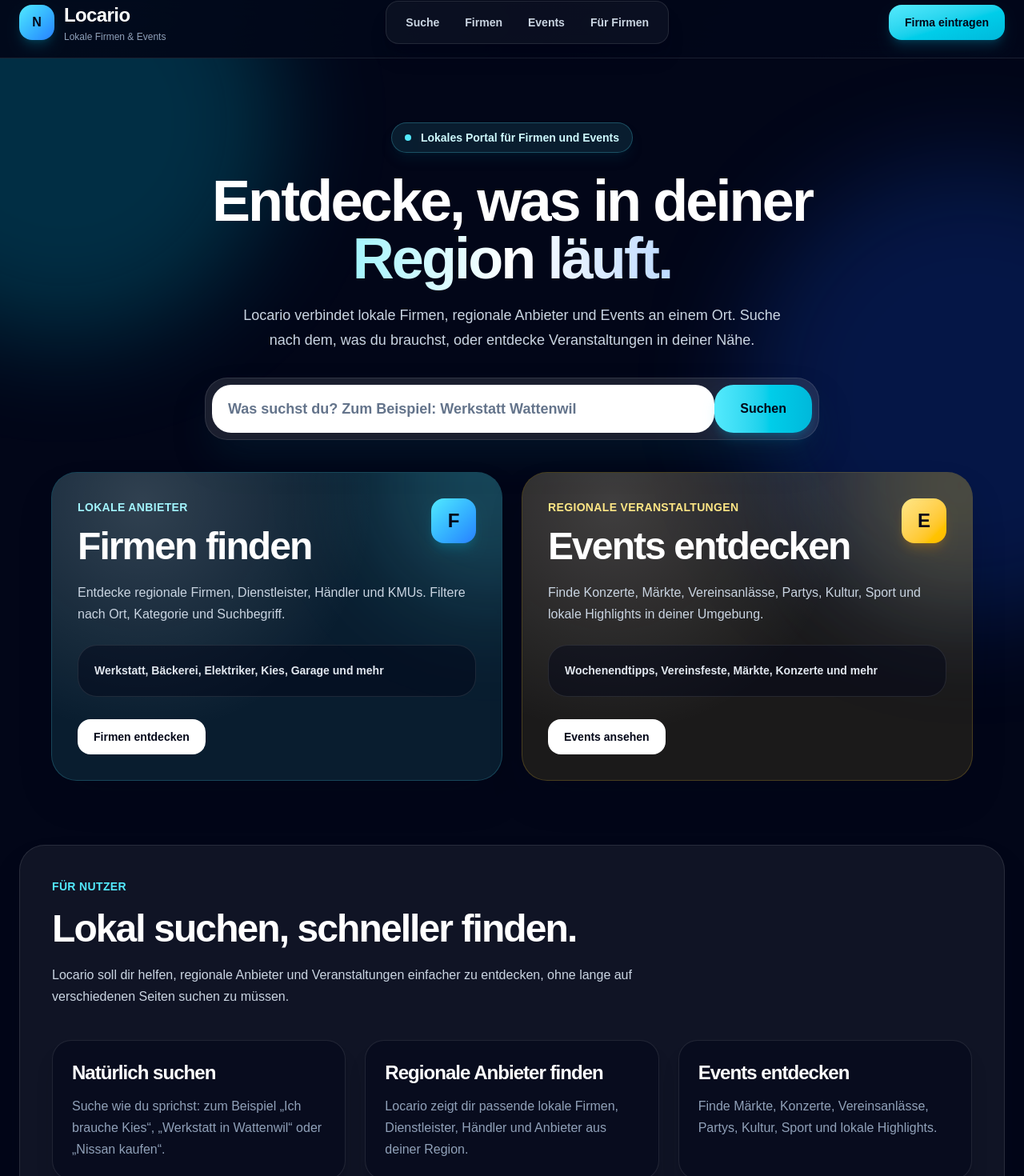
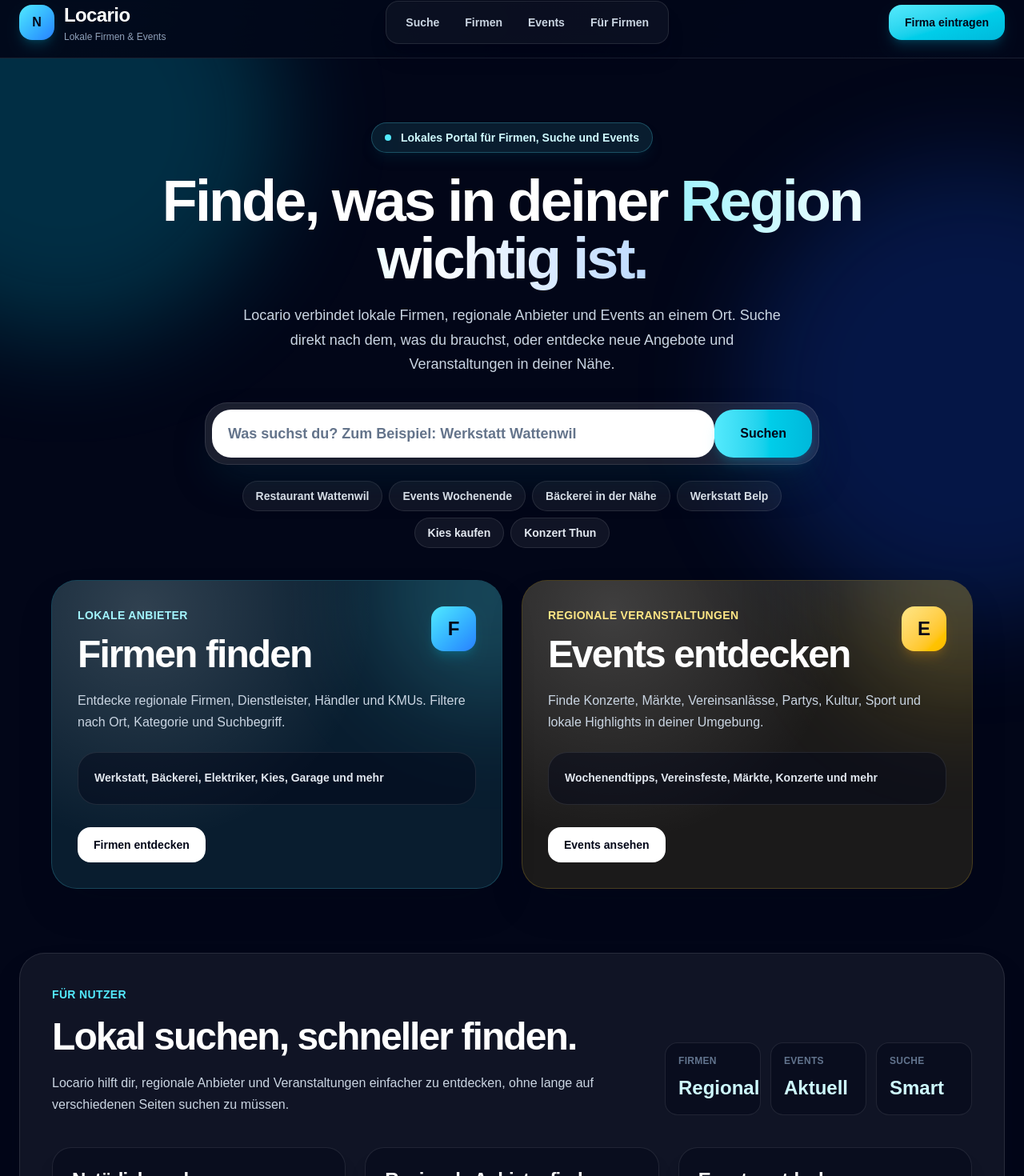
Before and after one commit to mrbern/Locario, a Next.js app: page / in a window 1280 px wide. Shown: the part 17-1487 px from the top of the page at 80% size. Built offline with nearby package versions, Linux system fonts and the light colour scheme.

Commit message:
Stabilisiere Startseite und Navigation

```diff
--- a/src/app/admin/einstellungen/page.tsx
+++ b/src/app/admin/einstellungen/page.tsx
@@ -10,25 +10,43 @@ const systemAreas = [
   {
     title: "Firmenpakete",
     status: "Code",
-    description: "Starter, Pro, Premium und Paketlogik kommen aktuell aus src/data/plans.ts.",
+    description:
+      "Starter, Pro, Premium und Paketlogik kommen aktuell aus src/data/plans.ts.",
     href: "/admin/firmen",
   },
   {
     title: "Eventpakete",
     status: "Code",
-    description: "Basic, Highlight und Premium kommen aktuell aus src/data/event-plans.ts.",
+    description:
+      "Basic, Highlight und Premium kommen aktuell aus src/data/event-plans.ts.",
     href: "/admin/events",
   },
   {
     title: "Kategorien",
     status: "Code",
-    description: "Haupt- und Unterkategorien werden aktuell in src/data/categories.ts gepflegt.",
+    description:
+      "Haupt- und Unterkategorien werden aktuell in src/data/categories.ts gepflegt.",
     href: "/admin/suchanfragen",
+  },
+  {
+    title: "Suchbegriffe",
+    status: "Code",
+    description:
+      "Automatische Firmen- und Event-Suchbegriffe liegen in search-taxonomy.ts und event-search-taxonomy.ts.",
+    href: "/admin/suchanfragen",
+  },
+  {
+    title: "Firmen, Events und Leads",
+    status: "Datenbank",
+    description:
+      "Operative Inhalte werden über Adminseiten gepflegt und in der lokalen Datenbank gespeichert.",
+    href: "/admin",
   },
   {
     title: "Admin-Zugang",
     status: "MVP",
-    description: "Login und Logout sind vorhanden. Benutzerrollen kommen später.",
+    description:
+      "Login und Logout sind vorhanden. Benutzerrollen und Rechteverwaltung kommen später.",
     href: "/admin",
   },
 ];
@@ -37,12 +55,14 @@ const quickLinks = [
   {
     href: "/admin/firmen",
     title: "Firmenverwaltung",
-    description: "Firmen, Pakete, Partner-Links, Bilder und Werbung bearbeiten.",
+    description:
+      "Firmen, Pakete, Partner-Links, Bilder, Adresse und Werbung bearbeiten.",
   },
   {
     href: "/admin/events",
     title: "Eventverwaltung",
-    description: "Events, Sichtbarkeit, Wochenpakete und Eventbilder bearbeiten.",
+    description:
+      "Events, Sichtbarkeit, Wochenpakete, Eventbilder und Adressen bearbeiten.",
   },
   {
     href: "/admin/firmenanfragen",
@@ -81,8 +101,7 @@ const futureSettings = [
   },
   {
     title: "Regionen verwalten",
-    description:
-      "Orte, Nachbardörfer und Umkreislogik zentral steuern.",
+    description: "Orte, Nachbardörfer und Umkreislogik zentral steuern.",
     priority: "Wichtig",
   },
   {
@@ -98,29 +117,65 @@ const futureSettings = [
     priority: "Später",
   },
   {
-    title: "SEO-Einstellungen",
+    title: "Deployment-Migrationen",
     description:
-      "Seitentitel, Meta-Beschreibungen und Indexierung pro Bereich steuern.",
-    priority: "Später",
+      "Vor Livegang Datenbankschema sauber versionieren, ohne lokale Daten per Reset zu löschen.",
+    priority: "Wichtig",
   },
 ];
 
+function normalizeKey(value: string) {
+  return value
+    .toLowerCase()
+    .trim()
+    .replace(/ä/g, "ae")
+    .replace(/ö/g, "oe")
+    .replace(/ü/g, "ue")
+    .replace(/ß/g, "ss")
+    .normalize("NFD")
+    .replace(/[\u0300-\u036f]/g, "")
+    .replace(/[^a-z0-9]+/g, "-")
+    .replace(/^-+|-+$/g, "");
+}
+
+function uniqueValues(values: string[]) {
+  const seenValues = new Set<string>();
+  const uniqueItems: string[] = [];
+
+  values.forEach((value) => {
+    const cleanValue = value.trim();
+    const normalizedValue = normalizeKey(cleanValue);
+
+    if (!cleanValue || !normalizedValue || seenValues.has(normalizedValue)) {
+      return;
+    }
+
+    seenValues.add(normalizedValue);
+    uniqueItems.push(cleanValue);
+  });
+
+  return uniqueItems;
+}
+
+function getSafeSubCategories(category: string) {
+  return uniqueValues(getSubcategoriesForMainCategory(category));
+}
+
 export default function AdminSettingsPage() {
   const totalSubCategories = mainCategories.reduce((total, category) => {
-    return total + getSubcategoriesForMainCategory(category).length;
+    return total + getSafeSubCategories(category).length;
   }, 0);
 
   const largestCategories = [...mainCategories]
     .map((category) => {
       return {
         name: category,
-        subCategories: getSubcategoriesForMainCategory(category),
+        subCategories: getSafeSubCategories(category),
       };
     })
     .sort((firstCategory, secondCategory) => {
       return (
-        secondCategory.subCategories.length -
-        firstCategory.subCategories.length
+        secondCategory.subCategories.length - firstCategory.subCategories.length
       );
     });
 
@@ -141,9 +196,10 @@ export default function AdminSettingsPage() {
           </h1>
 
           <p className="mt-5 max-w-3xl text-slate-300">
-            Zentrale Übersicht über Locario-Konfiguration, Pakete, Kategorien
-            und zukünftige Admin-Einstellungen. Aktuell werden viele Werte noch
-            bewusst über Code-Dateien gesteuert.
+            Zentrale Übersicht über Locario-Konfiguration, Pakete, Kategorien,
+            Datenbankbereiche und spätere Admin-Einstellungen. Diese Seite ist
+            bewusst eine Orientierungshilfe, damit klar bleibt, was bereits im
+            Admin bearbeitet wird und was aktuell noch im Code gepflegt wird.
           </p>
         </div>
 
@@ -161,7 +217,7 @@ export default function AdminSettingsPage() {
         <CompactMetric label="Hauptkategorien" value={mainCategories.length} />
         <CompactMetric label="Unterkategorien" value={totalSubCategories} />
         <CompactMetric label="Status" value="MVP" variant="amber" />
-        <CompactMetric label="Admin" value="Aktiv" variant="emerald" />
+        <CompactMetric label="Build" value="Grün" variant="emerald" />
       </div>
 
       <section className="mt-8 rounded-[2rem] border border-white/10 bg-white/[0.06] p-5 shadow-2xl shadow-slate-950/20">
@@ -170,12 +226,13 @@ export default function AdminSettingsPage() {
             Systemstatus
           </p>
 
-          <h2 className="mt-2 text-3xl font-black">Was aktuell wie gesteuert wird</h2>
+          <h2 className="mt-2 text-3xl font-black">
+            Was aktuell wie gesteuert wird
+          </h2>
 
           <p className="mt-2 max-w-3xl text-sm text-slate-400">
-            Diese Übersicht verhindert Verwirrung: Was bereits im Admin
-            bearbeitet wird, liegt in der Datenbank. Was hier als Code markiert
-            ist, wird aktuell noch über Projektdateien gepflegt.
+            Alles mit Status Datenbank wird operativ über Locario gepflegt. Alles
+            mit Status Code ist aktuell noch bewusst in Projektdateien fixiert.
           </p>
         </div>
 
@@ -318,7 +375,9 @@ export default function AdminSettingsPage() {
             Roadmap
           </p>
 
-          <h2 className="mt-2 text-3xl font-black">Spätere echte Einstellungen</h2>
+          <h2 className="mt-2 text-3xl font-black">
+            Spätere echte Einstellungen
+          </h2>
 
           <p className="mt-2 max-w-3xl text-sm text-slate-300">
             Diese Punkte sind sinnvoll, sobald Locario operativ läuft und du
@@ -365,7 +424,9 @@ function CompactMetric({
         {label}
       </p>
 
-      <p className={`mt-1 text-3xl font-black ${valueClassName}`}>{value}</p>
+      <p className={`mt-1 break-words text-3xl font-black ${valueClassName}`}>
+        {value}
+      </p>
     </div>
   );
 }
@@ -381,6 +442,13 @@ function SystemRow({
   description: string;
   href: string;
 }) {
+  const statusClassName =
+    status === "Datenbank"
+      ? "border-emerald-300/20 bg-emerald-300/10 text-emerald-100"
+      : status === "MVP"
+        ? "border-amber-300/20 bg-amber-300/10 text-amber-100"
+        : "border-cyan-300/20 bg-cyan-300/10 text-cyan-100";
+
   return (
     <Link
       href={href}
@@ -388,11 +456,13 @@ function SystemRow({
     >
       <p className="font-black text-white">{title}</p>
 
-      <span className="w-fit rounded-full border border-cyan-300/20 bg-cyan-300/10 px-3 py-1 text-xs font-black text-cyan-100">
+      <span
+        className={`w-fit rounded-full border px-3 py-1 text-xs font-black ${statusClassName}`}
+      >
         {status}
       </span>
 
-      <p className="text-sm text-slate-400">{description}</p>
+      <p className="text-sm leading-6 text-slate-400">{description}</p>
 
       <p className="text-sm font-black text-cyan-200 lg:text-right">
         Öffnen →
@@ -428,7 +498,9 @@ function PlanCard({
           </p>
         </div>
 
-        <span className={`w-fit rounded-full border px-3 py-1 text-xs font-black ${className}`}>
+        <span
+          className={`w-fit rounded-full border px-3 py-1 text-xs font-black ${className}`}
+        >
           {value}
         </span>
       </div>
@@ -459,7 +531,7 @@ function QuickLink({
           </p>
         </div>
 
-        <span className="text-sm font-black text-cyan-300">→</span>
+        <span className="shrink-0 text-sm font-black text-cyan-300">→</span>
       </div>
     </Link>
   );
@@ -481,9 +553,9 @@ function CategoryRow({
       </span>
 
       <div className="flex flex-wrap gap-2">
-        {subCategories.slice(0, 10).map((subCategory) => (
+        {subCategories.slice(0, 10).map((subCategory, index) => (
           <span
-            key={subCategory}
+            key={`${normalizeKey(subCategory)}-${index}`}
             className="rounded-full border border-white/10 bg-white/[0.06] px-3 py-1 text-xs text-slate-300"
           >
             {subCategory}
--- a/src/app/page.tsx
+++ b/src/app/page.tsx
@@ -1,19 +1,28 @@
 "use client";
 
-import { FormEvent, useState } from "react";
 import Link from "next/link";
 import { useRouter } from "next/navigation";
+import { type FormEvent, useState } from "react";
+
+const searchSuggestions = [
+  "Restaurant Wattenwil",
+  "Events Wochenende",
+  "Bäckerei in der Nähe",
+  "Werkstatt Belp",
+  "Kies kaufen",
+  "Konzert Thun",
+];
 
 const userBenefits = [
   {
     title: "Natürlich suchen",
     description:
-      "Suche wie du sprichst: zum Beispiel „Ich brauche Kies“, „Werkstatt in Wattenwil“ oder „Nissan kaufen“.",
+      "Suche wie du sprichst: zum Beispiel „Ich brauche Kies“, „Werkstatt in Wattenwil“ oder „Events am Wochenende“.",
   },
   {
     title: "Regionale Anbieter finden",
     description:
-      "Locario zeigt dir passende lokale Firmen, Dienstleister, Händler und Anbieter aus deiner Region.",
+      "Locario zeigt passende lokale Firmen, Dienstleister, Händler und Anbieter aus deiner Region.",
   },
   {
     title: "Events entdecken",
@@ -42,21 +51,48 @@ const businessBenefits = [
 
 const eventBenefits = [
   {
-    title: "Event anfragen",
+    title: "Event einreichen",
     description:
       "Veranstalter können Events über Locario einreichen und ein passendes Wochenpaket auswählen.",
   },
   {
     title: "Admin prüft",
     description:
-      "Event-Anfragen werden im Admin geprüft und können direkt als öffentliches Event erstellt werden.",
+      "Event-Anfragen werden geprüft und können direkt als öffentliches Event erstellt werden.",
   },
   {
     title: "Regional sichtbar",
     description:
-      "Das Event erscheint auf der Events-Seite mit Datum, Ort, Beschreibung, Website und Ticketlink.",
+      "Das Event erscheint mit Datum, Ort, Beschreibung, Website und Ticketlink auf der Events-Seite.",
   },
 ];
+
+const platformStats = [
+  {
+    label: "Firmen",
+    value: "Regional",
+  },
+  {
+    label: "Events",
+    value: "Aktuell",
+  },
+  {
+    label: "Suche",
+    value: "Smart",
+  },
+];
+
+function normalizeKey(value: string) {
+  return value
+    .toLowerCase()
+    .trim()
+    .replace(/ä/g, "ae")
+    .replace(/ö/g, "oe")
+    .replace(/ü/g, "ue")
+    .replace(/ß/g, "ss")
+    .replace(/[^a-z0-9]+/g, "-")
+    .replace(/^-+|-+$/g, "");
+}
 
 export default function HomePage() {
   const router = useRouter();
@@ -80,32 +116,28 @@ export default function HomePage() {
 
   return (
     <main className="relative min-h-screen overflow-hidden bg-slate-950 text-white">
-      <div className="pointer-events-none absolute inset-0">
-        <div className="absolute left-[-12rem] top-[-12rem] h-[34rem] w-[34rem] rounded-full bg-cyan-400/20 blur-3xl" />
-        <div className="absolute right-[-14rem] top-[8rem] h-[36rem] w-[36rem] rounded-full bg-blue-600/20 blur-3xl" />
-        <div className="absolute bottom-[10rem] left-1/2 h-[30rem] w-[30rem] -translate-x-1/2 rounded-full bg-cyan-300/10 blur-3xl" />
-      </div>
+      <BackgroundGlow />
 
-      <section className="relative mx-auto flex min-h-[calc(100vh-5rem)] max-w-7xl flex-col justify-center px-5 py-12 sm:px-6 md:py-20">
+      <section className="relative mx-auto flex min-h-[calc(100vh-5rem)] max-w-7xl flex-col justify-center px-4 py-12 sm:px-6 md:py-20">
         <div className="mx-auto max-w-4xl text-center">
           <div className="inline-flex max-w-full items-center gap-3 rounded-full border border-cyan-300/25 bg-cyan-300/10 px-4 py-2 text-sm font-bold text-cyan-100 shadow-lg shadow-cyan-950/30">
             <span className="h-2 w-2 shrink-0 rounded-full bg-cyan-300 shadow-lg shadow-cyan-300/70" />
             <span className="truncate">
-              Lokales Portal für Firmen und Events
+              Lokales Portal für Firmen, Suche und Events
             </span>
           </div>
 
           <h1 className="mt-6 text-4xl font-black tracking-tight sm:text-5xl md:text-7xl">
-            Entdecke, was in deiner{" "}
+            Finde, was in deiner{" "}
             <span className="bg-gradient-to-r from-cyan-200 via-white to-blue-200 bg-clip-text text-transparent">
-              Region läuft.
+              Region wichtig ist.
             </span>
           </h1>
 
           <p className="mx-auto mt-5 max-w-2xl text-base leading-7 text-slate-300 md:text-lg md:leading-8">
             Locario verbindet lokale Firmen, regionale Anbieter und Events an
-            einem Ort. Suche nach dem, was du brauchst, oder entdecke
-            Veranstaltungen in deiner Nähe.
+            einem Ort. Suche direkt nach dem, was du brauchst, oder entdecke
+            neue Angebote und Veranstaltungen in deiner Nähe.
           </p>
 
           <form
@@ -117,6 +149,7 @@ export default function HomePage() {
               onChange={(event) => setQuery(event.target.value)}
               className="w-full rounded-2xl bg-white px-4 py-4 text-base font-semibold text-slate-950 outline-none placeholder:text-slate-500 md:rounded-3xl md:px-5 md:text-lg"
               placeholder="Was suchst du? Zum Beispiel: Werkstatt Wattenwil"
+              aria-label="Suchbegriff"
             />
 
             <button
@@ -126,6 +159,19 @@ export default function HomePage() {
               Suchen
             </button>
           </form>
+
+          <div className="mx-auto mt-5 flex max-w-3xl flex-wrap justify-center gap-2">
+            {searchSuggestions.map((suggestion, suggestionIndex) => (
+              <button
+                key={`${normalizeKey(suggestion)}-${suggestionIndex}`}
+                type="button"
+                onClick={() => goToSearch(suggestion)}
+                className="rounded-full border border-white/10 bg-white/[0.06] px-4 py-2 text-sm font-bold text-slate-200 transition hover:border-cyan-300/30 hover:bg-cyan-300/10 hover:text-cyan-100"
+              >
+                {suggestion}
+              </button>
+            ))}
+          </div>
         </div>
 
         <div className="mx-auto mt-10 grid w-full max-w-6xl gap-6 lg:grid-cols-2">
@@ -151,8 +197,9 @@ export default function HomePage() {
         </div>
       </section>
 
-      <section className="relative mx-auto max-w-7xl px-5 pb-20 sm:px-6">
-        <section className="rounded-[2rem] border border-white/10 bg-white/[0.06] p-8 shadow-2xl shadow-slate-950/20 md:p-10">
+      <section className="relative mx-auto max-w-7xl px-4 pb-20 sm:px-6">
+        <section className="rounded-[2rem] border border-white/10 bg-white/[0.06] p-6 shadow-2xl shadow-slate-950/20 md:p-10">
+          <div className="flex flex-col justify-between gap-8 lg:flex-row lg:items-end">
             <div className="max-w-3xl">
               <p className="text-sm font-black uppercase tracking-wide text-cyan-300">
                 Für Nutzer
@@ -163,16 +210,27 @@ export default function HomePage() {
               </h2>
 
               <p className="mt-5 text-slate-300">
-              Locario soll dir helfen, regionale Anbieter und Veranstaltungen
-              einfacher zu entdecken, ohne lange auf verschiedenen Seiten suchen
-              zu müssen.
+                Locario hilft dir, regionale Anbieter und Veranstaltungen
+                einfacher zu entdecken, ohne lange auf verschiedenen Seiten
+                suchen zu müssen.
               </p>
             </div>
 
+            <div className="grid gap-3 sm:grid-cols-3 lg:min-w-[24rem]">
+              {platformStats.map((stat, statIndex) => (
+                <StatCard
+                  key={`${normalizeKey(stat.label)}-${statIndex}`}
+                  label={stat.label}
+                  value={stat.value}
+                />
+              ))}
+            </div>
+          </div>
+
           <div className="mt-10 grid gap-6 md:grid-cols-3">
-            {userBenefits.map((benefit) => (
+            {userBenefits.map((benefit, benefitIndex) => (
               <InfoCard
-                key={benefit.title}
+                key={`${normalizeKey(benefit.title)}-${benefitIndex}`}
                 title={benefit.title}
                 description={benefit.description}
               />
@@ -181,7 +239,7 @@ export default function HomePage() {
         </section>
 
         <section className="mt-10 grid gap-8 lg:grid-cols-2">
-          <section className="rounded-[2rem] border border-cyan-300/20 bg-cyan-300/10 p-8 shadow-2xl shadow-cyan-950/20">
+          <section className="rounded-[2rem] border border-cyan-300/20 bg-cyan-300/10 p-6 shadow-2xl shadow-cyan-950/20 md:p-8">
             <p className="text-sm font-black uppercase tracking-wide text-cyan-200">
               Für Firmen
             </p>
@@ -197,9 +255,9 @@ export default function HomePage() {
             </p>
 
             <div className="mt-8 grid gap-4">
-              {businessBenefits.map((benefit) => (
+              {businessBenefits.map((benefit, benefitIndex) => (
                 <BusinessCard
-                  key={benefit.title}
+                  key={`${normalizeKey(benefit.title)}-${benefitIndex}`}
                   title={benefit.title}
                   description={benefit.description}
                 />
@@ -214,7 +272,7 @@ export default function HomePage() {
             </Link>
           </section>
 
-          <section className="rounded-[2rem] border border-amber-300/20 bg-amber-300/10 p-8 shadow-2xl shadow-amber-950/20">
+          <section className="rounded-[2rem] border border-amber-300/20 bg-amber-300/10 p-6 shadow-2xl shadow-amber-950/20 md:p-8">
             <p className="text-sm font-black uppercase tracking-wide text-amber-200">
               Für Veranstalter
             </p>
@@ -224,15 +282,14 @@ export default function HomePage() {
             </h2>
 
             <p className="mt-5 text-slate-300">
-              Veranstalter können Events einreichen. Im Admin können diese
-              geprüft, angenommen und direkt als öffentliches Event erstellt
-              werden.
+              Veranstalter können Events einreichen. Im Admin werden sie
+              geprüft, angenommen und als öffentliches Event erstellt.
             </p>
 
             <div className="mt-8 grid gap-4">
-              {eventBenefits.map((benefit) => (
+              {eventBenefits.map((benefit, benefitIndex) => (
                 <BusinessCard
-                  key={benefit.title}
+                  key={`${normalizeKey(benefit.title)}-${benefitIndex}`}
                   title={benefit.title}
                   description={benefit.description}
                   amber
@@ -244,12 +301,12 @@ export default function HomePage() {
               href="/fuer-firmen"
               className="mt-8 inline-flex rounded-3xl bg-gradient-to-r from-amber-300 to-orange-400 px-7 py-4 text-center font-black text-slate-950 shadow-lg shadow-amber-500/20 transition hover:-translate-y-0.5"
             >
-              Event bewerben
+              Event einreichen
             </Link>
           </section>
         </section>
 
-        <section className="mt-10 rounded-[2rem] border border-white/10 bg-white/[0.06] p-8 text-center shadow-2xl shadow-slate-950/20 md:p-12">
+        <section className="mt-10 rounded-[2rem] border border-white/10 bg-white/[0.06] p-6 text-center shadow-2xl shadow-slate-950/20 md:p-12">
           <p className="text-sm font-black uppercase tracking-wide text-cyan-300">
             Locario
           </p>
@@ -283,6 +340,16 @@ export default function HomePage() {
         </section>
       </section>
     </main>
+  );
+}
+
+function BackgroundGlow() {
+  return (
+    <div className="pointer-events-none absolute inset-0">
+      <div className="absolute left-[-12rem] top-[-12rem] h-[34rem] w-[34rem] rounded-full bg-cyan-400/20 blur-3xl" />
+      <div className="absolute right-[-14rem] top-[8rem] h-[36rem] w-[36rem] rounded-full bg-blue-600/20 blur-3xl" />
+      <div className="absolute bottom-[10rem] left-1/2 h-[30rem] w-[30rem] -translate-x-1/2 rounded-full bg-cyan-300/10 blur-3xl" />
+    </div>
   );
 }
 
@@ -324,7 +391,7 @@ function PortalCard({
         <div className="absolute inset-0 bg-[radial-gradient(circle_at_20%_10%,rgba(255,255,255,0.16),transparent_18rem)]" />
       </div>
 
-      <div className="relative">
+      <div className="relative flex h-full flex-col">
         <div className="flex items-start justify-between gap-4">
           <div>
             <p
@@ -358,7 +425,7 @@ function PortalCard({
         </div>
 
         <div
-          className={`mt-7 inline-flex rounded-2xl px-5 py-3 text-sm font-black text-slate-950 transition ${
+          className={`mt-7 inline-flex w-fit rounded-2xl px-5 py-3 text-sm font-black text-slate-950 transition ${
             isEvents
               ? "bg-white group-hover:bg-amber-300"
               : "bg-white group-hover:bg-cyan-300"
@@ -368,6 +435,18 @@ function PortalCard({
         </div>
       </div>
     </Link>
+  );
+}
+
+function StatCard({ label, value }: { label: string; value: string }) {
+  return (
+    <article className="rounded-2xl border border-white/10 bg-slate-950/50 px-4 py-3 text-left">
+      <p className="text-xs font-black uppercase tracking-wide text-slate-500">
+        {label}
+      </p>
+
+      <p className="mt-1 text-2xl font-black text-cyan-100">{value}</p>
+    </article>
   );
 }
 
```
Lines whose indentation alone changed are shown as unchanged.
